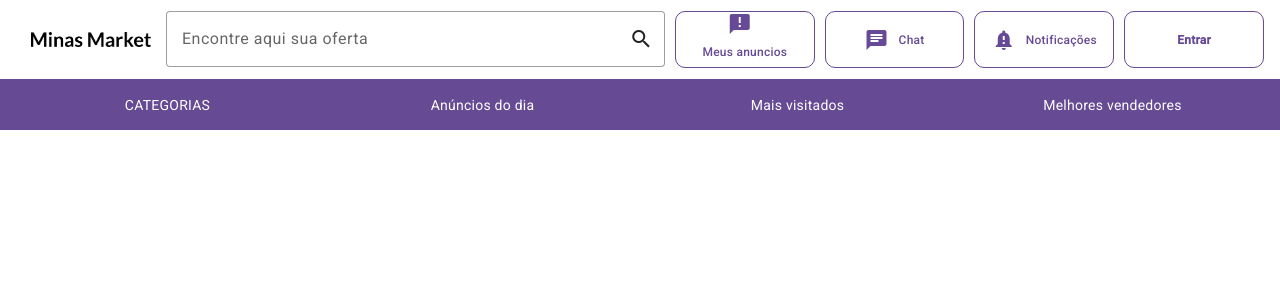
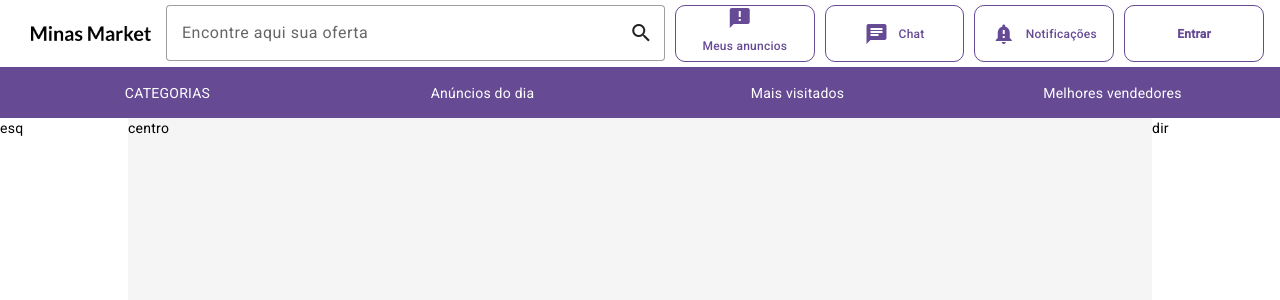
Before and after one commit to rhdesouza/MinasMarketApp, an Angular app: page /#/anuncios in a window 1280 px wide. Shown: the top 300 px of the page. Built offline with nearby package versions, Linux system fonts and the light colour scheme.

Commit message:
Template
Ajuste do container principal

```diff
--- a/src/app/pages/public/template/template/template.component.html
+++ b/src/app/pages/public/template/template/template.component.html
@@ -4,10 +4,13 @@
             <img id="logo" src="../../../../../assets/logo.png" alt="Logo Minas Market" />
         </div>
         <div id="pesquisa">
-            <mat-form-field appearance="outline" id="search">
-                <input matInput type="search" placeholder="Encontre aqui sua oferta" class="search-input">
-                <mat-icon matSuffix>search</mat-icon>
-            </mat-form-field>
+            <form [formGroup]="serachForm" (ngSubmit)="onSubmit()">
+                <mat-form-field appearance="outline" id="search">
+                    <input matInput type="search" placeholder="Encontre aqui sua oferta" class="search-input"
+                        formControlName="search">
+                    <mat-icon matSuffix>search</mat-icon>
+                </mat-form-field>
+            </form>
         </div>
         <div id="restrito">
             <span><mat-icon aria-hidden="false" aria-label="Example home icon" fontIcon="announcement"></mat-icon>Meus
@@ -32,5 +35,16 @@
             Melhores vendedores
         </div>
     </div>
-    <router-outlet></router-outlet>
+    <div id="content">
+        <div id="coluna-esquerda">
+            esq
+        </div>
+        <div id="coluna-centro">
+            centro
+            <router-outlet></router-outlet>
+        </div>
+        <div id="coluna-direita">
+            dir
+        </div>
+    </div>
 </div>
--- a/src/app/pages/public/template/template/template.component.scss
+++ b/src/app/pages/public/template/template/template.component.scss
@@ -1,6 +1,16 @@
 $backgroundPrimary: #280069b5;
 //$backgroundPrimary: #690000b5;
 $colorPrimary: white;
+
+div#container{
+    display: flex;
+    flex-direction: column;
+    position: absolute;
+    top: 0;
+    bottom: 0;
+    left: 0;
+    right: 0;
+}
 
 #toolbar {
     //border: 1px red solid;
@@ -97,3 +107,30 @@ $colorPrimary: white;
     font-weight: bold;
     transition: all 0.2s;
 }
+
+div#container > div#content {
+    height: 100%;
+    display: flex;
+    flex-direction: row;
+    flex-wrap: nowrap;
+    align-content: center;
+    justify-content: flex-start;
+    align-items: flex-start;
+
+    div#coluna-esquerda {
+        width: 10%;
+        height: 100%;
+    }
+
+    div#coluna-centro {
+        width: 80%;
+        height: 100%;
+        background-color: whitesmoke;
+    }
+
+    div#coluna-direita {
+        width: 10%;
+        height: 100%;
+    }
+
+}
--- a/src/app/pages/public/template/template/template.component.ts
+++ b/src/app/pages/public/template/template/template.component.ts
@@ -1,4 +1,5 @@
 import { Component } from '@angular/core';
+import { FormBuilder } from '@angular/forms';
 
 @Component({
   selector: 'app-template',
@@ -6,5 +7,18 @@ import { Component } from '@angular/core';
   styleUrls: ['./template.component.scss']
 })
 export class TemplateComponent {
+  constructor(
+    private formBuilder: FormBuilder
+  ) {}
+
+  serachForm = this.formBuilder.group({
+    search: ''
+  });
+
+  public onSubmit(): void{
+    alert("Pesquisar: " + this.serachForm.value.search);
+  }
+
+
 
 }
```
Also changed, not shown: src/app/pages/public/template/template/template.module.ts (+5 -5 lines).
